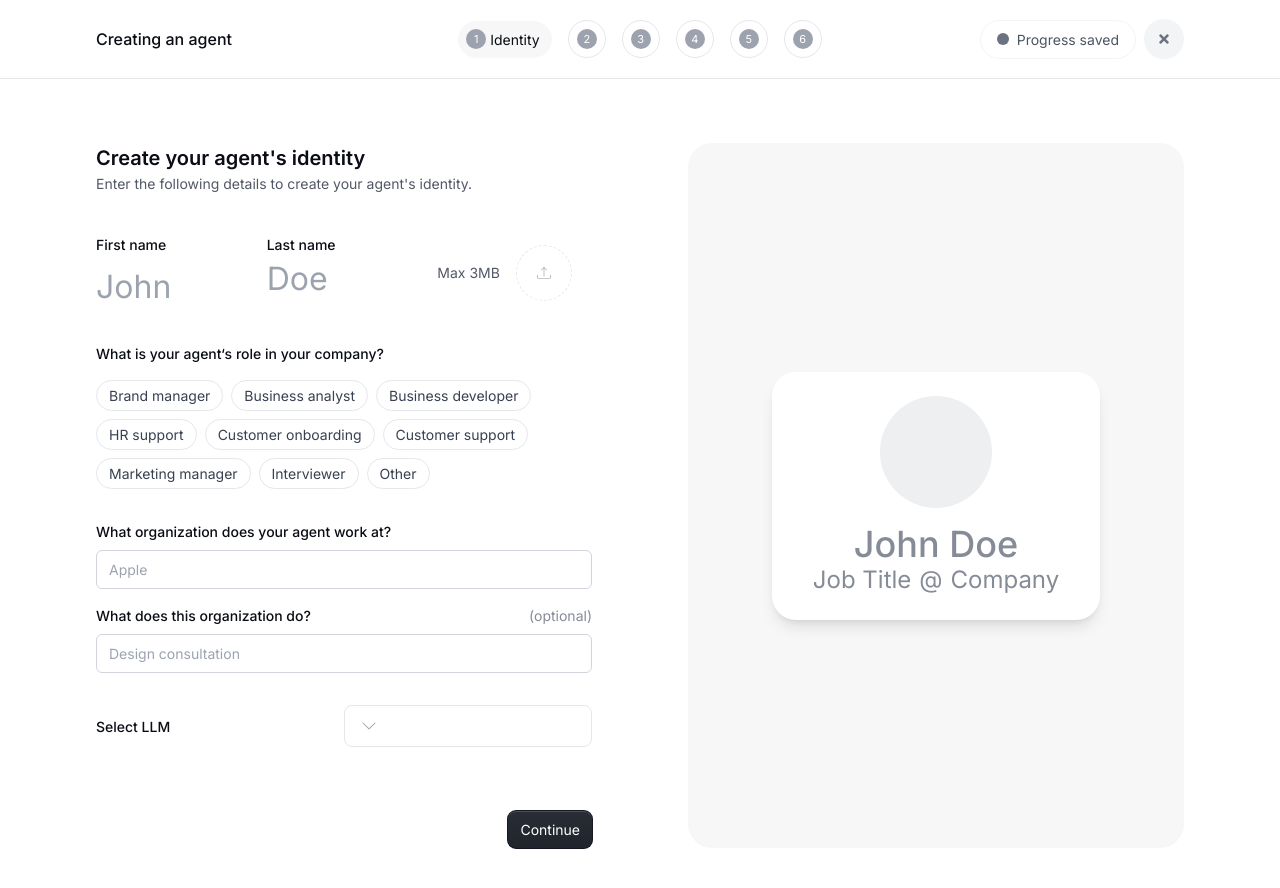
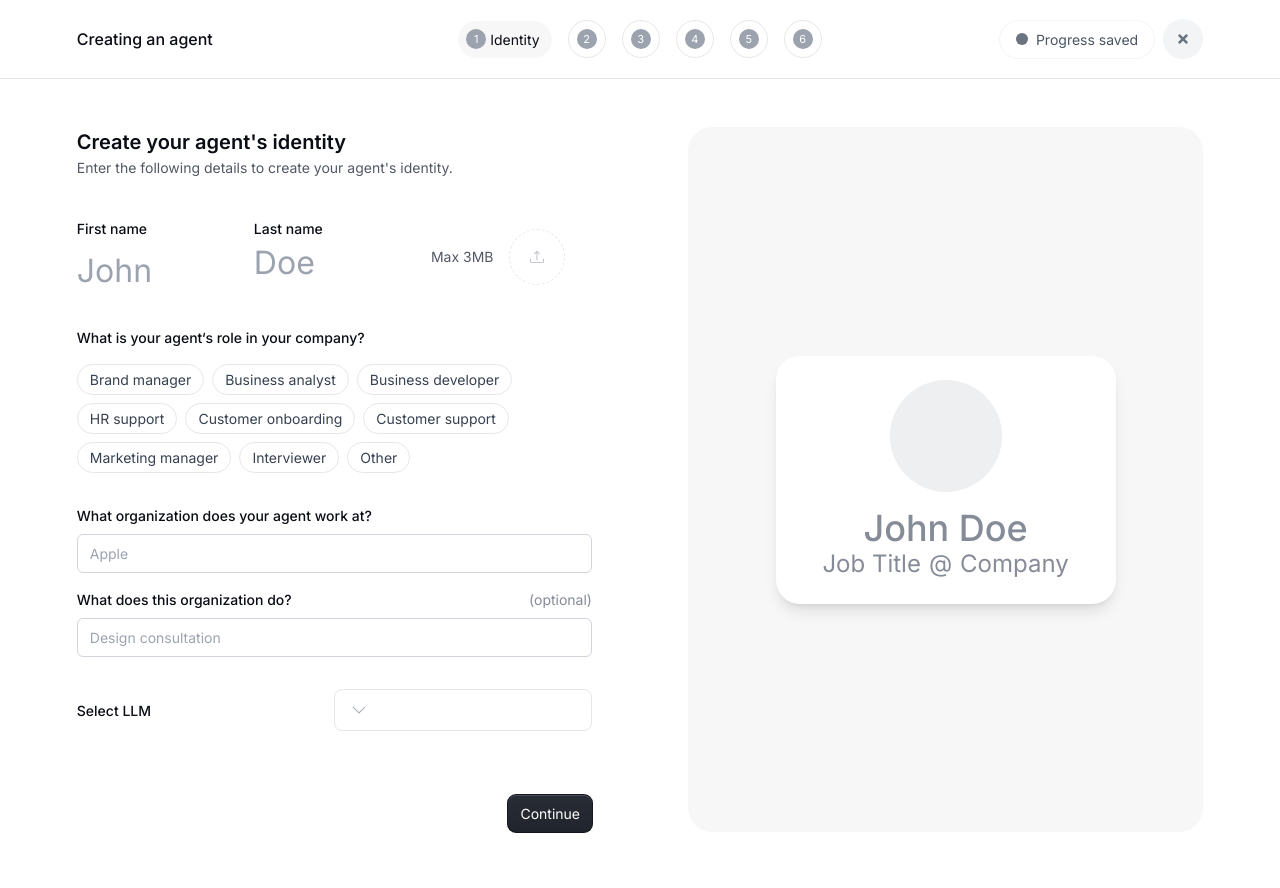
Before and after one commit to devprogroup/nextgpt, a Next.js app: page /create-agent in a window 1280 px wide. Shown: the top 888 px of the page. Built offline with nearby package versions, Linux system fonts and the light colour scheme.

Commit message:
fixed margins

```diff
--- a/src/app/create-agent/page.tsx
+++ b/src/app/create-agent/page.tsx
@@ -30,10 +30,11 @@ const CreateAgent: React.FC = () => {
     }
 
     return (
-        <div className="h-screen flex flex-col">
+
+            <div className="h-screen w-screen flex flex-col">
                 <Header />
-            <div className="screen-x-padding py-16 flex-grow flex flex-col">
-                <div className="grid gap-24 md:grid-cols-2 flex-grow">
+                <div className="w-screen flex justify-center flex-grow py-12">
+                    <div className="grid gap-24 md:grid-cols-2 w-[88%]">
                         <div className="space-y-10 flex flex-col">
                             <div className="space-y-10 flex-grow">
                                 {step !== 5 && (
@@ -92,6 +93,7 @@ const CreateAgent: React.FC = () => {
                     </div>
                 </div>
             </div>
+
     )
 }
 
--- a/src/components/create-agent/common/header.tsx
+++ b/src/components/create-agent/common/header.tsx
@@ -11,7 +11,8 @@ export default function ProgressHeader() {
     const dispatch = useDispatch()
 
     return (
-        <div className="screen-x-padding py-5 border-b border-gray-200">
+        <div className="w-screen flex justify-center border-b border-gray-200">
+            <div className="py-5 w-[88%]">
                 <div className="flex items-center justify-center relative">
                     <h3 className="absolute left-0 text-[16px] nextgpt__font_semibold">Creating an agent</h3>
                     <div className="flex items-center">
@@ -35,6 +36,6 @@ export default function ProgressHeader() {
                     </div>
                 </div>
             </div>
-
+        </div>
     )
 }
--- a/src/components/create-agent/review.tsx
+++ b/src/components/create-agent/review.tsx
@@ -6,7 +6,8 @@ import { FaArrowLeft } from "react-icons/fa"
 
 export default function Review() {
     return (
-        <div className="h-full flex flex-col justify-center px-32">
+        <div className="flex justify-center items-center h-full">
+            <div className="w-[480px]">
                 <h1 className="text-[40px] nextgpt__font_bold">Almost there!</h1>
                 <p className="nextgpt__text-color_sub nextgpt__text-size_lg">Review all of your agent skills, description and objective before creating it</p>
                 <div className="h-40"></div>
@@ -15,5 +16,6 @@ export default function Review() {
                     <button className="nextgpt__btn_dark nextgpt__btn_size_md flex-grow">Create Ivan</button>
                 </div>
             </div>
+        </div>
     )
 }
```
Lines whose indentation alone changed are shown as unchanged.
